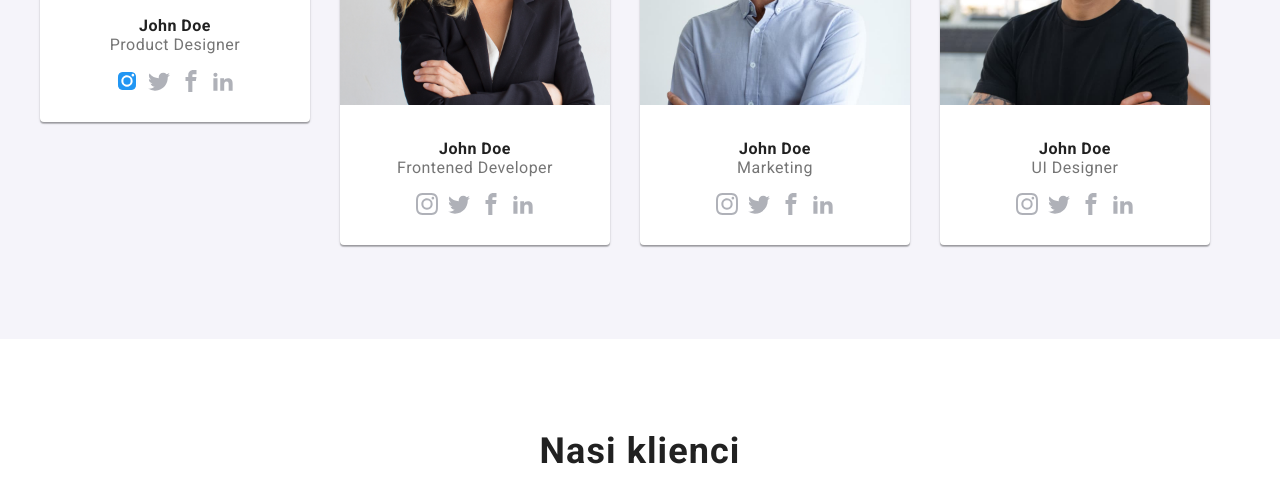
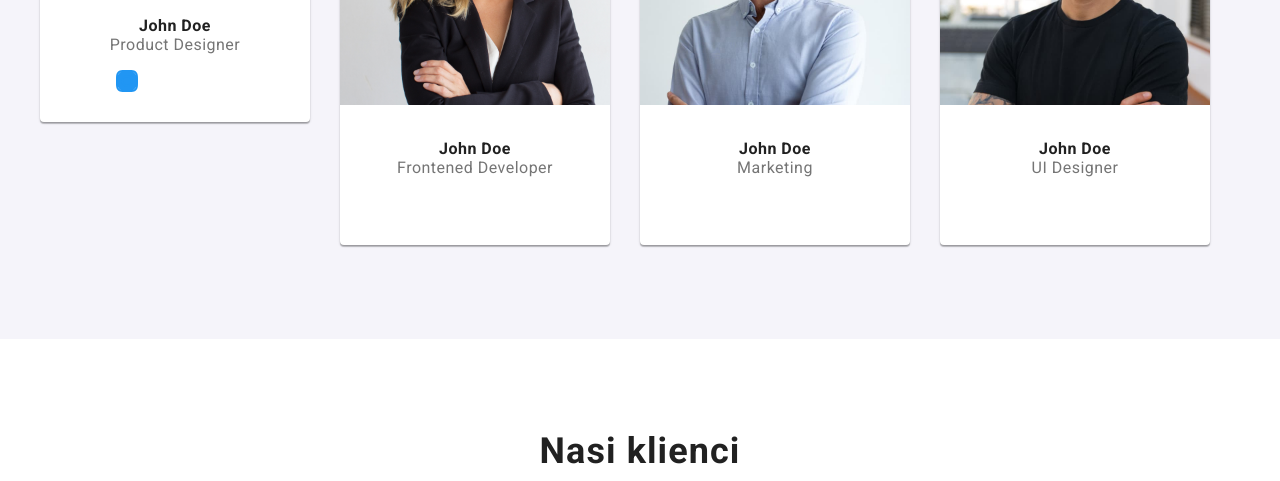
Before and after one commit to MateuszGlock/goit-markup-hw-04, a plain HTML site: page index.html in a window 1280 px wide. In both pictures the pointer is over the icon 127 px from the left and 2030 px from the top of the page. Shown: the part 1949-2430 px from the top of the page. Drawn offline with Linux system fonts and the light colour scheme.

Commit message:
Update styles.css

```diff
--- a/css/styles.css
+++ b/css/styles.css
@@ -410,14 +410,17 @@ body {
 
 .social-link a:hover {
   background: #2196f3;
-  border-radius: 50%;
 }
 
 .social-link a:hover svg {
   fill: white;
 }
+
 .social-link a svg {
-  fill: var(--icon-color);
+  fill: var(--header-background);
+}
+.social-link a svg:hover {
+  fill: var(--link-color);
 }
 .icon:hover > a {
   color: #2196f3;
```
